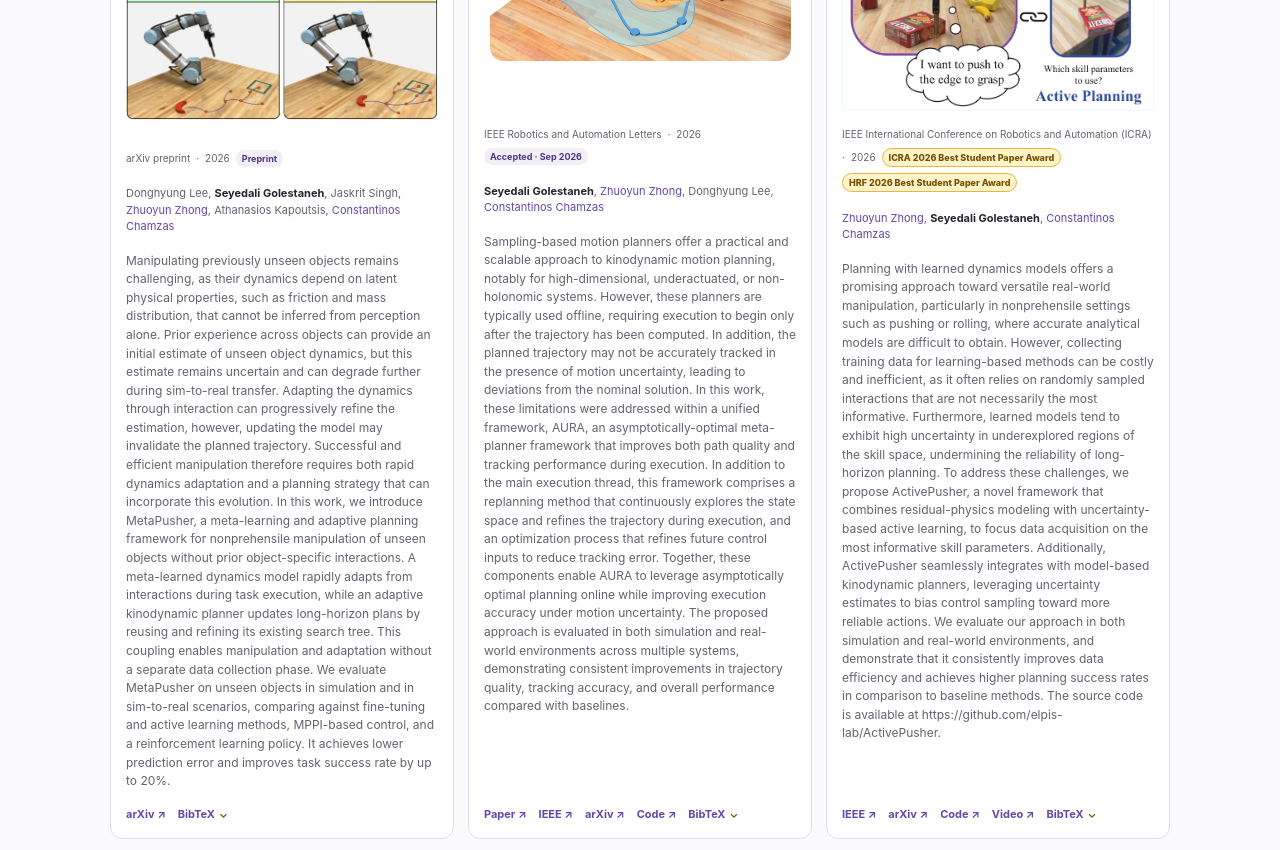
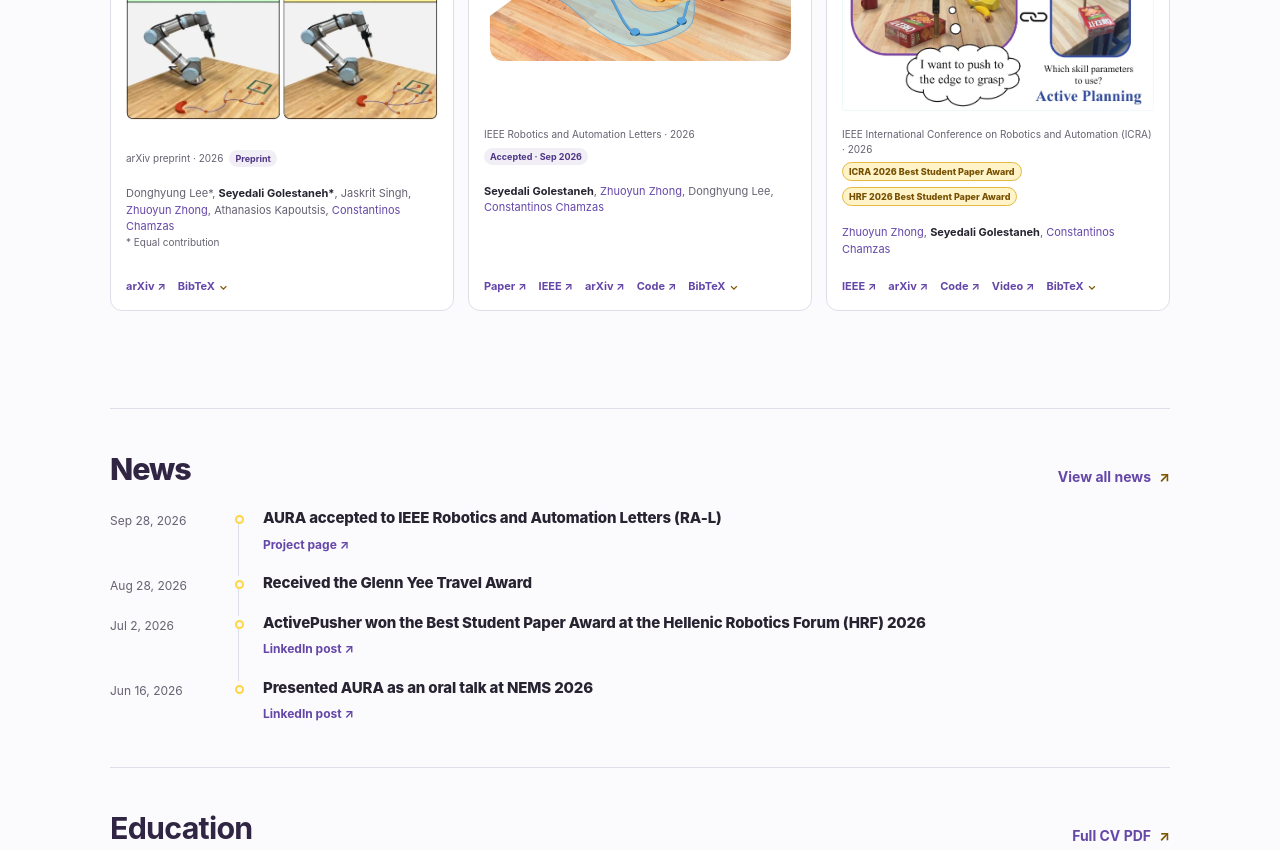
Before and after one commit to aligolestaneh/aligolestaneh.github.io, an Astro site: page / in a window 1280 px wide. Shown: the part 880-1730 px from the top of the page. Built offline with nearby package versions, Linux system fonts and the light colour scheme; Astro itself is replaced by a stand-in of ours.

Commit message:
Tidy publication cards
- Hide abstracts on the home page cards; keep them on Publications
- Keep venue and year together so the year doesn't wrap alone
- Mark Lee and Golestaneh as equal contributors on MetaPusher

Co-Authored-By: Claude Opus 5.5 <noreply@anthropic.com>

```diff
--- a/src/components/PublicationCard.astro
+++ b/src/components/PublicationCard.astro
@@ -10,6 +10,7 @@ const resources = [
   publication.code ? { label: "Code", href: publication.code } : null,
   publication.video ? { label: "Video", href: publication.video } : null
 ].filter((resource): resource is { label: string; href: string } => resource !== null);
+const hasEqualContribution = publication.authors.some((author) => author.endsWith("*"));
 const target = publication.website || publication.arxiv || publication.paper || publication.doi;
 ---
 <article class:list={["publication-card", compact && "publication-card-compact", publication.image && "has-thumbnail"]}>
@@ -19,9 +20,8 @@ const target = publication.website || publication.arxiv || publication.paper ||
       {publication.image && target && <a class="publication-thumb" href={target} target="_blank" rel="noopener noreferrer" aria-label={"Open paper: " + publication.title}>
         <img src={publication.image} alt={publication.imageAlt || "Publication figure for " + publication.title} loading="lazy" decoding="async" />
       </a>}
-      <div class="publication-meta"><span>{publication.venue}</span><span aria-hidden="true">·</span><span>{publication.year}</span>{publication.status && <span class="publication-status">{publication.status}</span>}{publication.awards?.map((award) => <span class="publication-status publication-status-award">{award}</span>)}</div>
-      <p class="authors">{publication.authors.map((author, index) => <>{index > 0 && <span>, </span>}{author.toLowerCase().includes("golestaneh") ? <strong>{author}</strong> : people[author] ? <a href={people[author]} target="_blank" rel="noopener noreferrer">{author}</a> : author}</>)}</p>
-      <p class="publication-description">{publication.description}</p>
+      <div class="publication-meta"><span>{publication.venue} · {publication.year}</span>{publication.status && <span class="publication-status">{publication.status}</span>}{publication.awards?.map((award) => <span class="publication-status publication-status-award">{award}</span>)}</div>
+      <p class="authors">{publication.authors.map((author, index) => <>{index > 0 && <span>, </span>}{author.toLowerCase().includes("golestaneh") ? <strong>{author}</strong> : people[author] ? <a href={people[author]} target="_blank" rel="noopener noreferrer">{author}</a> : author}</>)}{hasEqualContribution && <small class="equal-contribution">* Equal contribution</small>}</p>
       <div class="resource-row">
         {resources.map((resource) => <a href={resource.href} target="_blank" rel="noopener noreferrer">{resource.label}<span aria-hidden="true"> ↗</span></a>)}
         <details class="bibtex"><summary>BibTeX</summary><div class="bibtex-popover"><pre>{publication.bibtex}</pre><button class="copy-bibtex" type="button" data-bibtex={publication.bibtex}>Copy BibTeX</button></div></details>
@@ -33,9 +33,9 @@ const target = publication.website || publication.arxiv || publication.paper ||
         <img src={publication.image} alt={publication.imageAlt || "Publication figure for " + publication.title} loading="lazy" decoding="async" />
       </a>}
       <div class="publication-content">
-        <div class="publication-meta"><span>{publication.venue}</span><span aria-hidden="true">·</span><span>{publication.year}</span>{publication.status && <span class="publication-status">{publication.status}</span>}{publication.awards?.map((award) => <span class="publication-status publication-status-award">{award}</span>)}</div>
+        <div class="publication-meta"><span>{publication.venue} · {publication.year}</span>{publication.status && <span class="publication-status">{publication.status}</span>}{publication.awards?.map((award) => <span class="publication-status publication-status-award">{award}</span>)}</div>
         <h3>{target ? <a href={target} target="_blank" rel="noopener noreferrer">{publication.title}</a> : publication.title}</h3>
-        <p class="authors">{publication.authors.map((author, index) => <>{index > 0 && <span>, </span>}{author.toLowerCase().includes("golestaneh") ? <strong>{author}</strong> : people[author] ? <a href={people[author]} target="_blank" rel="noopener noreferrer">{author}</a> : author}</>)}</p>
+        <p class="authors">{publication.authors.map((author, index) => <>{index > 0 && <span>, </span>}{author.toLowerCase().includes("golestaneh") ? <strong>{author}</strong> : people[author] ? <a href={people[author]} target="_blank" rel="noopener noreferrer">{author}</a> : author}</>)}{hasEqualContribution && <small class="equal-contribution">* Equal contribution</small>}</p>
         <p class="publication-description">{publication.description}</p>
         <div class="resource-row">
           {resources.map((resource) => <a href={resource.href} target="_blank" rel="noopener noreferrer">{resource.label}<span aria-hidden="true"> ↗</span></a>)}
--- a/src/data/site.ts
+++ b/src/data/site.ts
@@ -184,7 +184,7 @@ export const publications: Publication[] = [
   {
     id: "metapusher",
     title: "MetaPusher: Meta Learning and Planning for Nonprehensile Manipulation of Unseen Objects with Rapid Online Adaption",
-    authors: ["Donghyung Lee", "Seyedali Golestaneh", "Jaskrit Singh", "Zhuoyun Zhong", "Athanasios Kapoutsis", "Constantinos Chamzas"],
+    authors: ["Donghyung Lee*", "Seyedali Golestaneh*", "Jaskrit Singh", "Zhuoyun Zhong", "Athanasios Kapoutsis", "Constantinos Chamzas"],
     venue: "arXiv preprint",
     year: 2026,
     status: "Preprint",
--- a/src/styles/global.css
+++ b/src/styles/global.css
@@ -168,6 +168,7 @@ p { color: var(--muted); }
 .publication-content h3 a:hover { color: var(--purple); }
 .authors { margin: 0 0 6px; color: var(--muted); font-size: 11px; line-height: 1.5; }
 .authors strong { color: var(--ink); }
+.equal-contribution { display: block; font-size: 10px; }
 .publication-description { margin: 0 0 9px; font-size: 12px; line-height: 1.55; }
 .resource-row { display: flex; align-items: center; flex-wrap: wrap; gap: 6px 12px; }
 .resource-row > a, .bibtex summary { color: var(--purple); font-size: 11px; font-weight: 700; cursor: pointer; }
```
